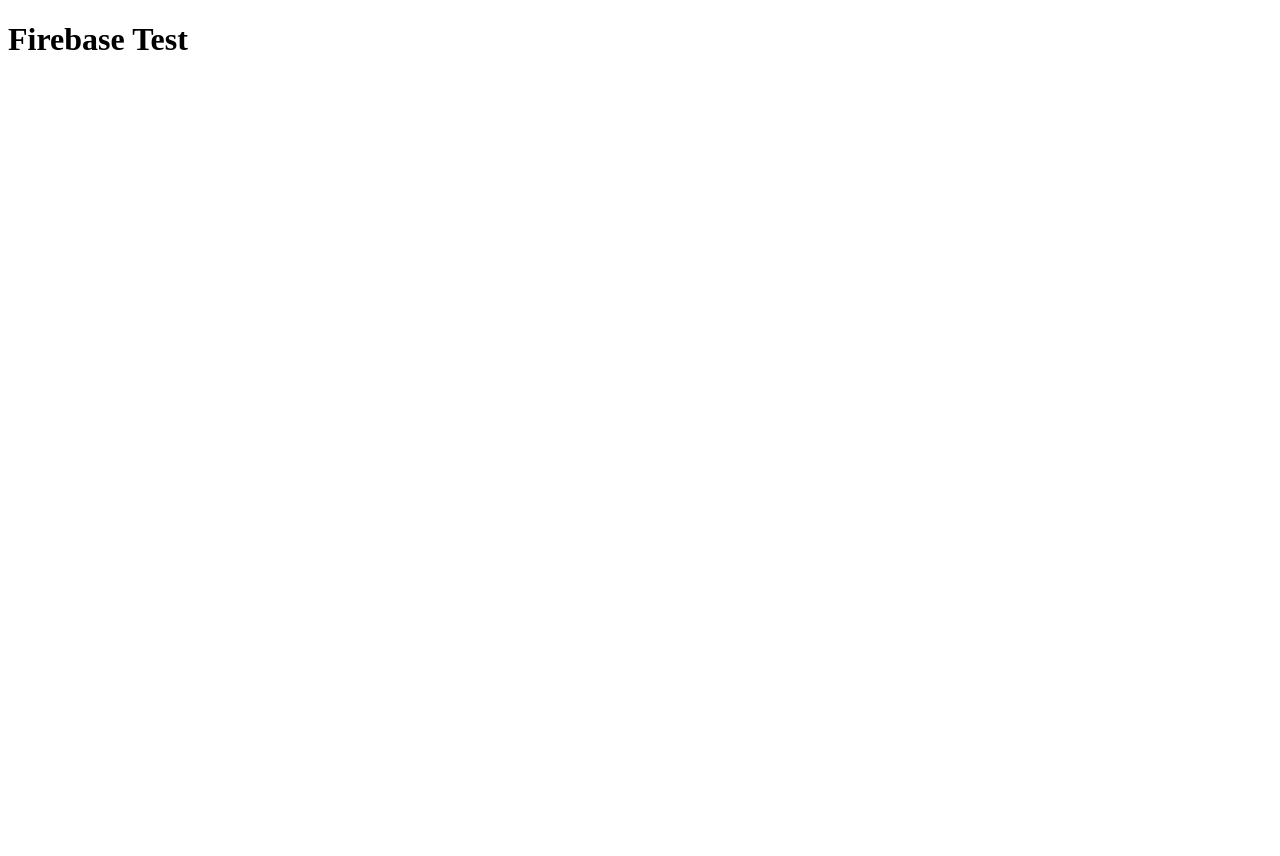
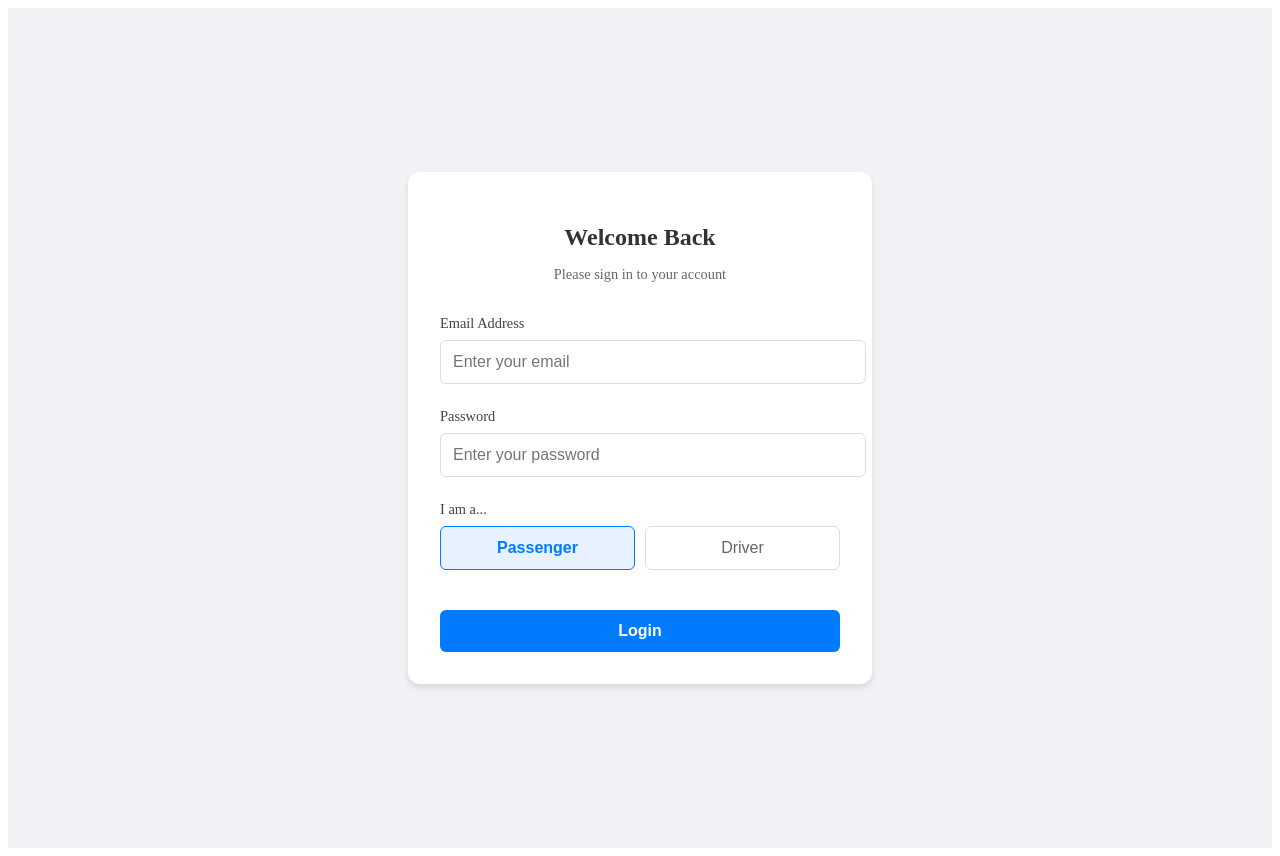
Before and after one commit to OmkarMahajan07/BusTracker, a React app in the folder frontend/: page / in a window 1280 px wide. Before the commit the page ends 800 px from the top, so only its background shows below. Built offline with nearby package versions, Linux system fonts and the light colour scheme; no server answers; the HTML template or start-up script is replaced by a standard one.

Commit message:
feat: complete Task 7 – login UI

```diff
--- a/frontend/src/App.jsx
+++ b/frontend/src/App.jsx
@@ -1,9 +1,11 @@
-import { useEffect } from "react";
-import { testFirebaseConnection } from "./firebase";
+import Login from "./components/Login";
 
 function App() {
-
-  return <h1>Firebase Test</h1>;
+  return (
+    <div className="App">
+      <Login />
+    </div>
+  );
 }
 
 export default App;
--- /dev/null
+++ b/frontend/src/components/Login.css
@@ -0,0 +1,119 @@
+/* Login.css */
+.login-container {
+  display: flex;
+  justify-content: center;
+  align-items: center;
+  min-height: 100vh;
+  background-color: #f0f2f5;
+  padding: 20px;
+}
+
+.login-card {
+  background: white;
+  padding: 2rem;
+  border-radius: 12px;
+  box-shadow: 0 4px 6px rgba(0, 0, 0, 0.1);
+  width: 100%;
+  max-width: 400px;
+  text-align: center;
+}
+
+h2 {
+  margin-bottom: 0.5rem;
+  color: #333;
+}
+
+.login-subtitle {
+  color: #666;
+  margin-bottom: 2rem;
+  font-size: 0.9rem;
+}
+
+.login-form {
+  display: flex;
+  flex-direction: column;
+  gap: 1.5rem;
+}
+
+.form-group {
+  display: flex;
+  flex-direction: column;
+  align-items: flex-start;
+  text-align: left;
+}
+
+.form-group label {
+  font-size: 0.9rem;
+  font-weight: 500;
+  margin-bottom: 0.5rem;
+  color: #444;
+}
+
+.form-group input,
+.form-group select {
+  width: 100%;
+  padding: 0.75rem;
+  border: 1px solid #ddd;
+  border-radius: 6px;
+  font-size: 1rem;
+  transition: border-color 0.2s;
+}
+
+.form-group input:focus {
+  outline: none;
+  border-color: #007bff;
+  box-shadow: 0 0 0 2px rgba(0, 123, 255, 0.1);
+}
+
+.role-selector {
+  display: flex;
+  width: 100%;
+  gap: 10px;
+}
+
+.role-btn {
+  flex: 1;
+  padding: 0.75rem;
+  border: 1px solid #ddd;
+  border-radius: 6px;
+  background: white;
+  color: #666;
+  cursor: pointer;
+  font-size: 1rem;
+  transition: all 0.2s;
+}
+
+.role-btn.active {
+  background-color: #e7f1ff;
+  border-color: #007bff;
+  color: #007bff;
+  font-weight: 600;
+}
+
+.role-btn:hover:not(.active) {
+  background-color: #f8f9fa;
+}
+
+.login-btn {
+  background-color: #007bff;
+  color: white;
+  padding: 0.75rem;
+  border: none;
+  border-radius: 6px;
+  font-size: 1rem;
+  font-weight: 600;
+  cursor: pointer;
+  transition: background-color 0.2s;
+  margin-top: 1rem;
+}
+
+.login-btn:hover {
+  background-color: #0056b3;
+}
+
+/* Response/Mobile adjustments */
+@media (max-width: 480px) {
+  .login-card {
+    padding: 1.5rem;
+  }
+}
--- /dev/null
+++ b/frontend/src/components/Login.jsx
@@ -0,0 +1,75 @@
+import React, { useState } from 'react';
+import './Login.css';
+
+const Login = () => {
+  const [email, setEmail] = useState('');
+  const [password, setPassword] = useState('');
+  const [role, setRole] = useState('passenger');
+
+  const handleSubmit = (e) => {
+    e.preventDefault();
+    console.log('Login attempt:', { email, password, role });
+    // Authentication logic will be added later
+  };
+
+  return (
+    <div className="login-container">
+      <div className="login-card">
+        <h2>Welcome Back</h2>
+        <p className="login-subtitle">Please sign in to your account</p>
+
+        <form onSubmit={handleSubmit} className="login-form">
+          <div className="form-group">
+            <label htmlFor="email">Email Address</label>
+            <input
+              type="email"
+              id="email"
+              value={email}
+              onChange={(e) => setEmail(e.target.value)}
+              placeholder="Enter your email"
+              required
+            />
+          </div>
+
+          <div className="form-group">
+            <label htmlFor="password">Password</label>
+            <input
+              type="password"
+              id="password"
+              value={password}
+              onChange={(e) => setPassword(e.target.value)}
+              placeholder="Enter your password"
+              required
+            />
+          </div>
+
+          <div className="form-group">
+            <label>I am a...</label>
+            <div className="role-selector">
+              <button
+                type="button"
+                className={`role-btn ${role === 'passenger' ? 'active' : ''}`}
+                onClick={() => setRole('passenger')}
+              >
+                Passenger
+              </button>
+              <button
+                type="button"
+                className={`role-btn ${role === 'driver' ? 'active' : ''}`}
+                onClick={() => setRole('driver')}
+              >
+                Driver
+              </button>
+            </div>
+          </div>
+
+          <button type="submit" className="login-btn">
+            Login
+          </button>
+        </form>
+      </div>
+    </div>
+  );
+};
+
+export default Login;
```
